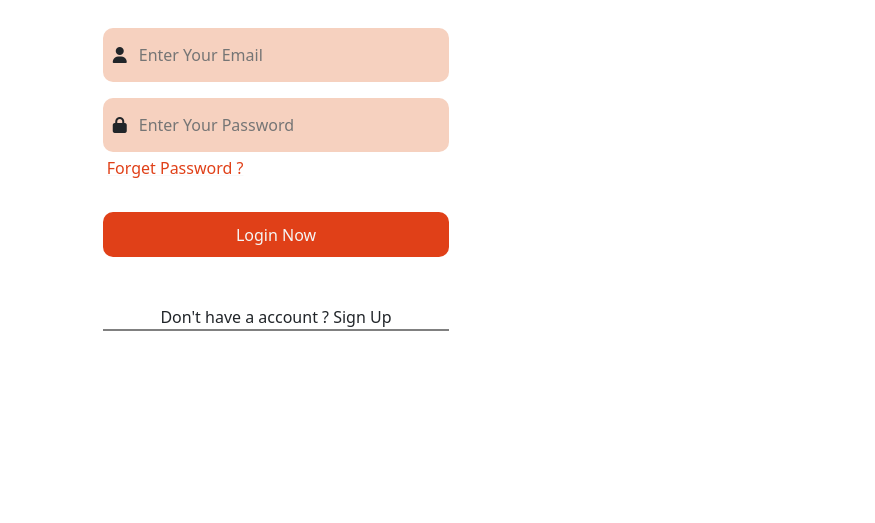
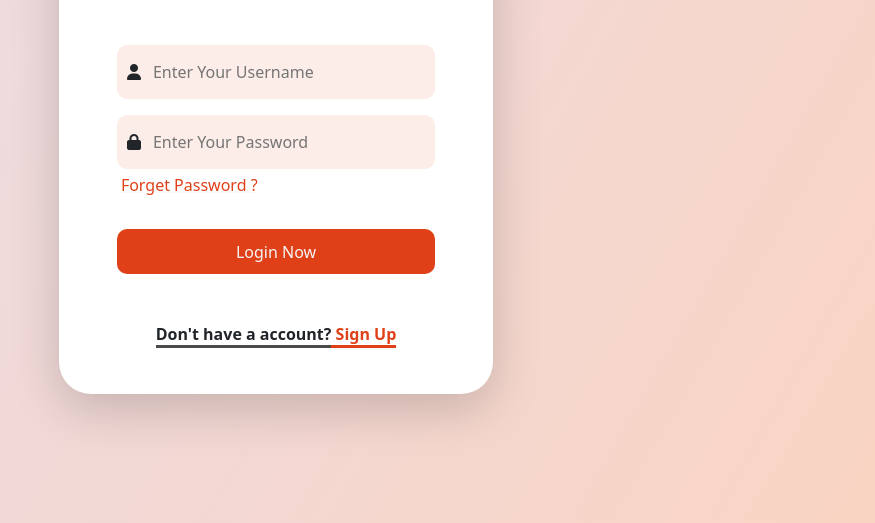
Before and after one commit to MoizAli3/Login-SignUp, a plain HTML site: page login.html in a window 1280 px wide. Shown: the part 277-800 px from the top of the page, without its empty margins (364-1239 px from the left). Drawn offline with nearby package versions, Linux system fonts and the light colour scheme.

Commit message:
sign up & login ready

```diff
--- a/login.html
+++ b/login.html
@@ -8,69 +8,31 @@
     <link href="https://cdn.jsdelivr.net/npm/bootstrap@5.3.3/dist/css/bootstrap.min.css" rel="stylesheet"
         integrity="sha384-QWTKZyjpPEjISv5WaRU9OFeRpok6YctnYmDr5pNlyT2bRjXh0JMhjY6hW+ALEwIH" crossorigin="anonymous">
     <script src="https://kit.fontawesome.com/ed6ae48110.js" crossorigin="anonymous"></script>
-    <style>
-        .main {
-            height: 100vh;
-        }
-
-        input {
-            background: transparent;
-            border: none;
-            height: 40px;
-            margin: 2px;
-            width: 100%;
-        }
-
-        .text-field span {
-            background-color: rgb(246 209 191);
-            padding: 5px 10px;
-            border-radius: 10px;
-        }
-
-
-        input:focus {
-            outline: none;
-        }
-
-        .butn {
-            width: 100%;
-            border: none;
-            background-color: rgb(224 64 24);
-            height: 45px;
-            border-radius: 10px;
-            color: whitesmoke;
-        }
-
-        p a {
-            color: rgb(224 64 24);
-        }
-
-        .signup-text p {
-            border-bottom: 2px solid gray;
-
-        }
-    </style>
+    <link rel="stylesheet" href="style.css">
 </head>
 
 <body>
 
-    <div class="d-flex justify-content-center align-items-center main">
-        <div class="">
-            <div class="text-center mb-5">
+    <div class="d-flex justify-content-center align-items-center row main">
+        <div class="row col-10 col-md-4 bg-white rounded-5 shadow-lg py-5 d-flex justify-content-center">
+            <div class="text-center col-12 mb-5">
                 <p class="display-5 mb-0 fw-semibold text-body">Welcome Back</p>
                 <p class="text-body">Enter your credential for login</p>
             </div>
-            <div class="text-field ">
-                <span class="d-flex align-items-center gap-2 mb-3"><i class="fa-solid fa-user"></i> <input type="text"
-                        placeholder="Enter Your Email" autofocus></span>
-
-                <span class="d-flex align-items-center gap-2 mb-1"> <i class="fa-solid fa-lock"></i><input
-                        type="password" placeholder="Enter Your Password"></span>
+            <div class="text-field col-12 col-md-10">
+                <span class="d-flex align-items-center gap-2 mb-3">
+                    <i class="fa-solid fa-user"></i> <input type="text" placeholder="Enter Your Username" autofocus>
+                </span>
+                <span class="d-flex align-items-center gap-2 mb-1"> <i class="fa-solid fa-lock"></i>
+                    <input type="password" placeholder="Enter Your Password">
+                </span>
                 <p><a href="#" class="link-underline-light mb-5 mx-1">Forget Password ?</a></p>
                 <button class="butn mt-3">Login Now</button>
             </div>
             <div class="signup-text text-center mt-5">
-                <p>Don't have a account ? <span> Sign Up</span> </p>
+                <span class="text fw-semibold">Don't have a account?</span><a href="signup.html"
+                    class="signup fw-semibold link-underline-light"> Sign
+                    Up</a>
             </div>
         </div>
     </div>
--- /dev/null
+++ b/style.css
@@ -0,0 +1,49 @@
+.main {
+  height: 100vh;
+  background-image: linear-gradient(120deg, rgb(233 221 233), rgb(250 212 194));
+}
+
+body {
+  overflow-x: hidden;
+}
+
+input {
+  background: transparent;
+  border: none;
+  height: 40px;
+  margin: 2px;
+}
+
+.text-field span {
+  background-color: rgb(252 237 232);
+  padding: 5px 10px;
+  border-radius: 10px;
+}
+
+input:focus {
+  outline: none;
+}
+
+.butn {
+  width: 100%;
+  border: none;
+  background-color: rgb(224 64 24);
+  height: 45px;
+  border-radius: 10px;
+  color: whitesmoke;
+}
+
+p a {
+  color: rgb(224 64 24);
+}
+
+.signup-text .text {
+  border-bottom: 3px solid rgb(74, 74, 74);
+  width: max-content;
+}
+
+.signup-text .signup {
+  border-bottom: 3px solid rgb(224 64 24);
+  width: max-content;
+  color: rgb(224 64 24);
+}
```
Also changed, not shown: signup.html (added, +51 -0 lines).
